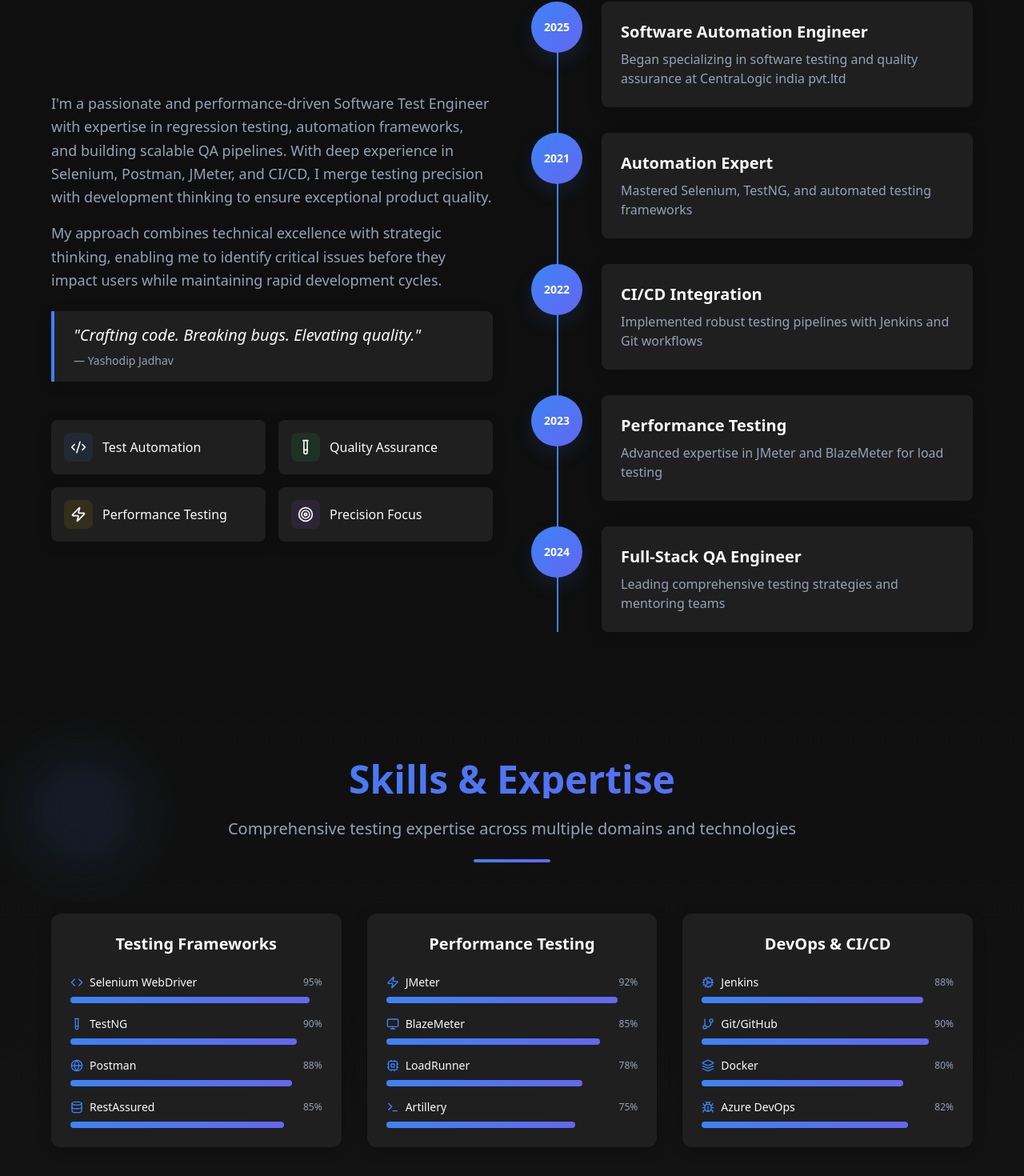
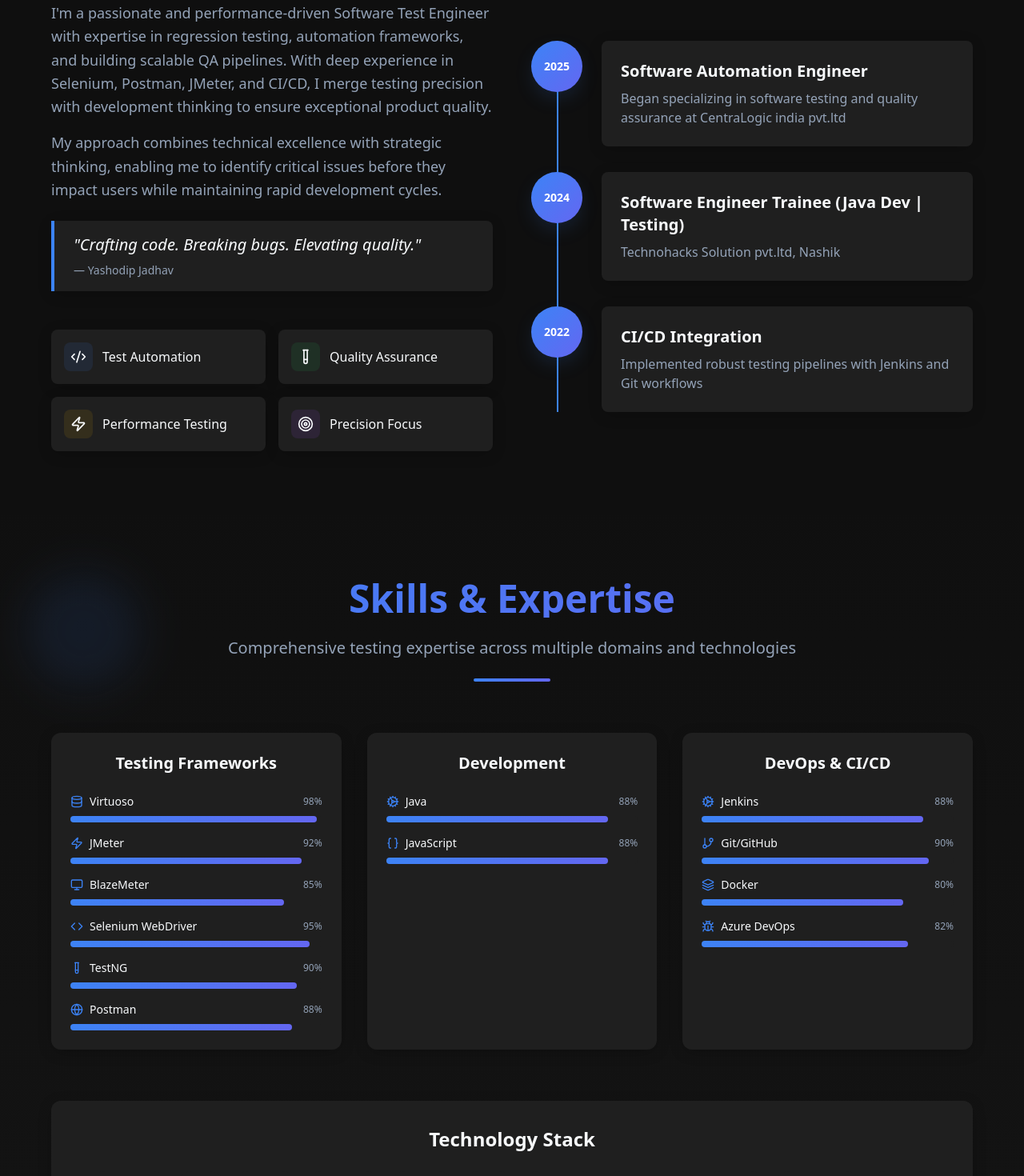
Before and after one commit to Meyashjadhav/meyashjadhav.github.io, a React (Vite) app: page / in a window 1280 px wide. Shown: the part 1018-2488 px from the top of the page at 80% size. Built offline with nearby package versions, Linux system fonts and the light colour scheme.

Commit message:
skills swction update

```diff
--- a/src/components/About.tsx
+++ b/src/components/About.tsx
@@ -9,25 +9,25 @@ const timeline = [
     description: "Began specializing in software testing and quality assurance at CentraLogic india pvt.ltd"
   },
   {
-    year: "2021",
-    title: "Automation Expert",
-    description: "Mastered Selenium, TestNG, and automated testing frameworks"
+    year: "2024",
+    title: "Software Engineer Trainee (Java Dev | Testing)",
+    description: "Technohacks Solution pvt.ltd, Nashik"
   },
   {
     year: "2022",
     title: "CI/CD Integration",
     description: "Implemented robust testing pipelines with Jenkins and Git workflows"
   },
-  {
-    year: "2023",
-    title: "Performance Testing",
-    description: "Advanced expertise in JMeter and BlazeMeter for load testing"
-  },
-  {
-    year: "2024",
-    title: "Full-Stack QA Engineer",
-    description: "Leading comprehensive testing strategies and mentoring teams"
-  }
+  // {
+  //   year: "2023",
+  //   title: "Performance Testing",
+  //   description: "Advanced expertise in JMeter and BlazeMeter for load testing"
+  // },
+  // {
+  //   year: "2024",
+  //   title: "Full-Stack QA Engineer",
+  //   description: "Leading comprehensive testing strategies and mentoring teams"
+  // }
 ];
 
 const badges = [
--- a/src/components/Contact.tsx
+++ b/src/components/Contact.tsx
@@ -9,14 +9,14 @@ const contactInfo = [
   {
     icon: Mail,
     label: "Email",
-    value: "yashodip.jadhav@email.com",
-    href: "mailto:yashodip.jadhav@email.com"
+    value: "yashodip.yj@gmail.com",
+    href: "mailto:yashodip.yj@gmail.com"
   },
   {
     icon: Phone,
     label: "Phone",
-    value: "+91 9876543210",
-    href: "tel:+919876543210"
+    value: "+91 9767743904",
+    href: "tel:+919767743904"
   },
   {
     icon: MapPin,
--- a/src/components/Skills.tsx
+++ b/src/components/Skills.tsx
@@ -12,26 +12,28 @@ import {
   Cpu,
   Terminal,
   Bug,
-  Monitor
+  Monitor,
+  Braces,
 } from 'lucide-react';
 
 const skillCategories = [
   {
     title: "Testing Frameworks",
     skills: [
+      { name: "Virtuoso", level: 98, icon: Database },
+      { name: "JMeter", level: 92, icon: Zap },
+      { name: "BlazeMeter", level: 85, icon: Monitor },
       { name: "Selenium WebDriver", level: 95, icon: Code },
       { name: "TestNG", level: 90, icon: TestTube },
-      { name: "Postman", level: 88, icon: Globe },
-      { name: "RestAssured", level: 85, icon: Database }
+      { name: "Postman", level: 88, icon: Globe }
     ]
   },
   {
-    title: "Performance Testing",
+    title: "Development",
     skills: [
-      { name: "JMeter", level: 92, icon: Zap },
-      { name: "BlazeMeter", level: 85, icon: Monitor },
-      { name: "LoadRunner", level: 78, icon: Cpu },
-      { name: "Artillery", level: 75, icon: Terminal }
+
+      { name: "Java", level: 88, icon: Cog },
+      { name: "JavaScript", level: 88, icon: Braces }
     ]
   },
   {
@@ -42,7 +44,8 @@ const skillCategories = [
       { name: "Docker", level: 80, icon: Layers },
       { name: "Azure DevOps", level: 82, icon: Bug }
     ]
-  }
+  },
+
 ];
 
 const techStack = [
```
